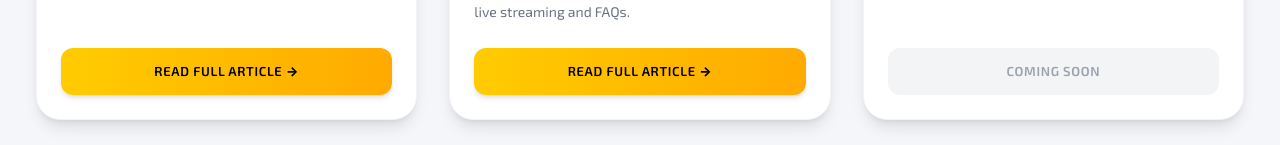
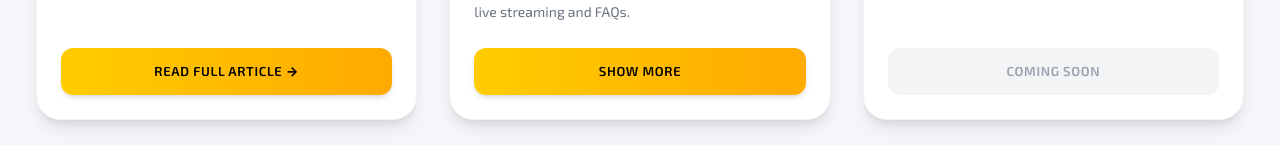
Before and after one commit to siyaguptaa78-code/reddy2, a Next.js app: page /blogs in a window 1280 px wide. Shown: the part 782-927 px from the top of the page. Built offline with nearby package versions, Linux system fonts and the light colour scheme.

Commit message:
Update TNPL 2026 blog card CTA to Show More

```diff
--- a/app/blogs/page.tsx
+++ b/app/blogs/page.tsx
@@ -28,6 +28,7 @@ export default function BlogsPage() {
       date: "8 July 2026",
       image: "https://reddysports.co/wp-content/uploads/2026/03/Reddy-Anna-Book-Cricket-Betting-1024x683.jpg",
       slug: "/tnpl-2026-tamil-nadu-premier-league",
+      buttonText: "Show More",
       active: true,
     },
     {
@@ -112,7 +113,7 @@ export default function BlogsPage() {
                         href={blog.slug}
                         className="inline-block text-center w-full bg-gradient-to-r from-ra-gold to-ra-gold-dark hover:from-white hover:to-white hover:text-ra-crimson text-black font-extrabold text-[13px] uppercase tracking-wider py-3.5 px-6 rounded-xl shadow-md hover:border hover:border-ra-crimson/20 transition-all duration-200"
                       >
-                        Read Full Article &rarr;
+                        {blog.buttonText || <>Read Full Article &rarr;</>}
                       </Link>
                     ) : (
                       <button
```
